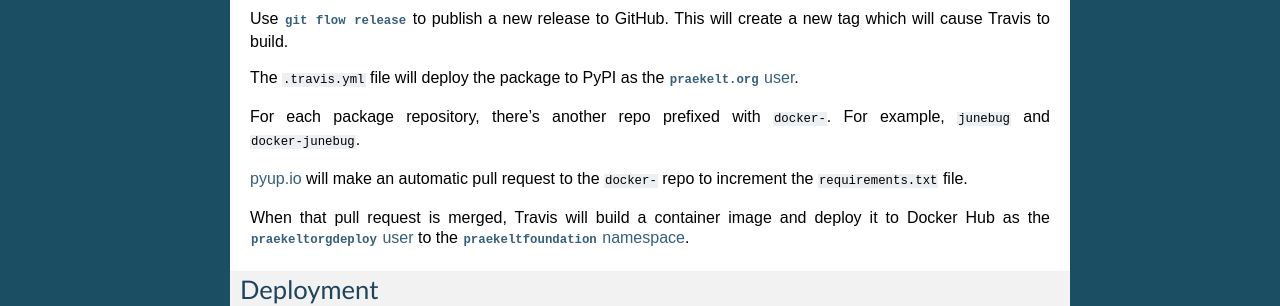
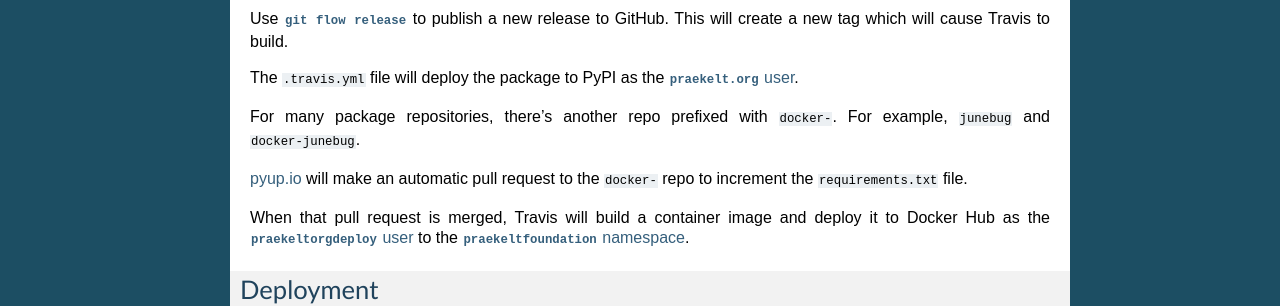
Before and after one commit to praekeltfoundation/ways-of-working, a Sphinx documentation site: the page built from docs/tech/python-packages.md, in a window 1280 px wide. Shown: the part 392-698 px from the top of the page. Built offline with Sphinx 7.4.7, drawn with Linux system fonts in a browser that asks for light colours.

Commit message:
Not every package repo has a Docker build

```diff
--- a/docs/tech/python-packages.md
+++ b/docs/tech/python-packages.md
@@ -23,7 +23,7 @@
 The `.travis.yml` file will deploy the package to PyPI as the
 [`praekelt.org` user](https://pypi.org/user/praekelt.org/).
 
-For each package repository, there's another repo prefixed with `docker-`. For
+For many package repositories, there's another repo prefixed with `docker-`. For
 example, `junebug` and `docker-junebug`.
 
 [pyup.io](https://pyup.io/) will make an automatic pull request to the `docker-` repo
```
